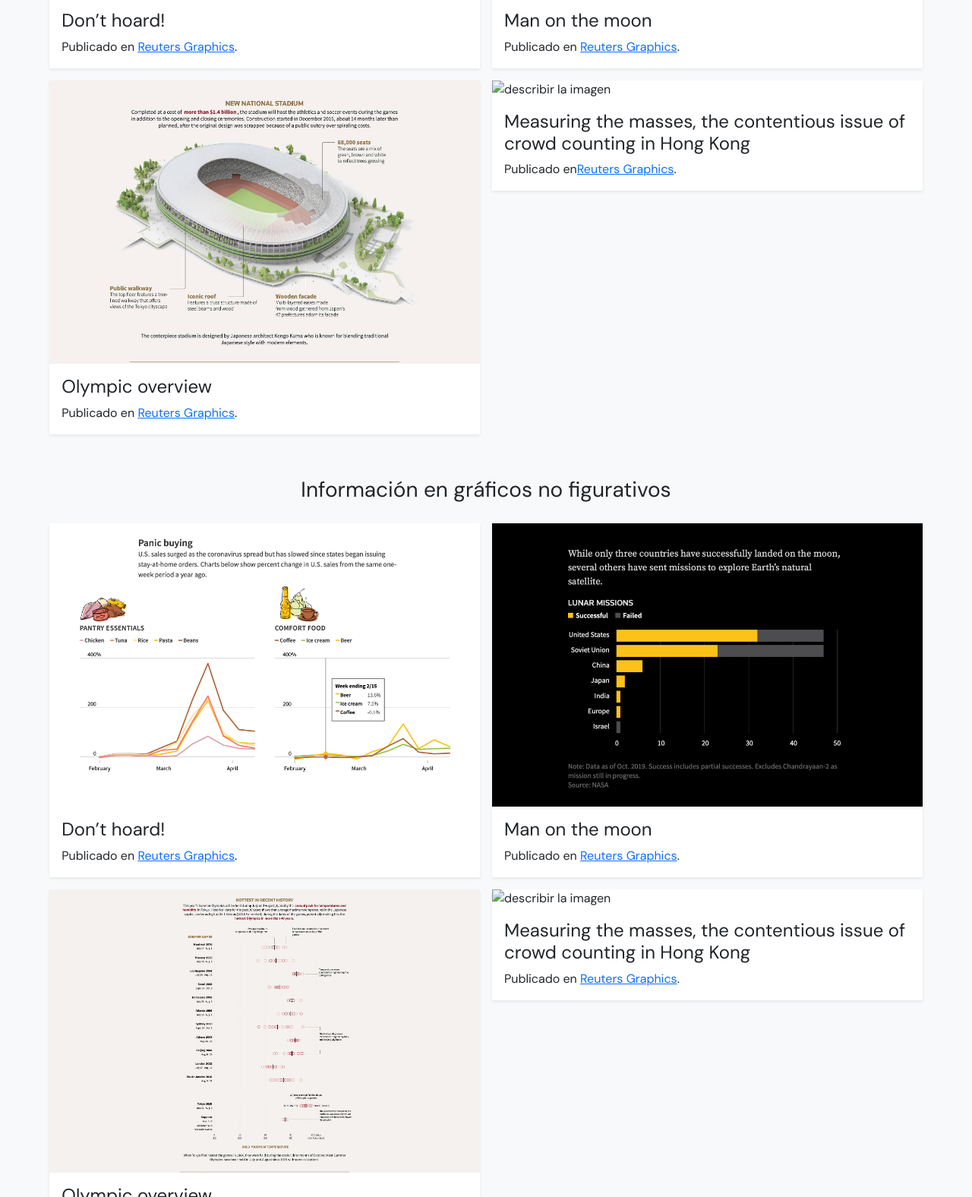
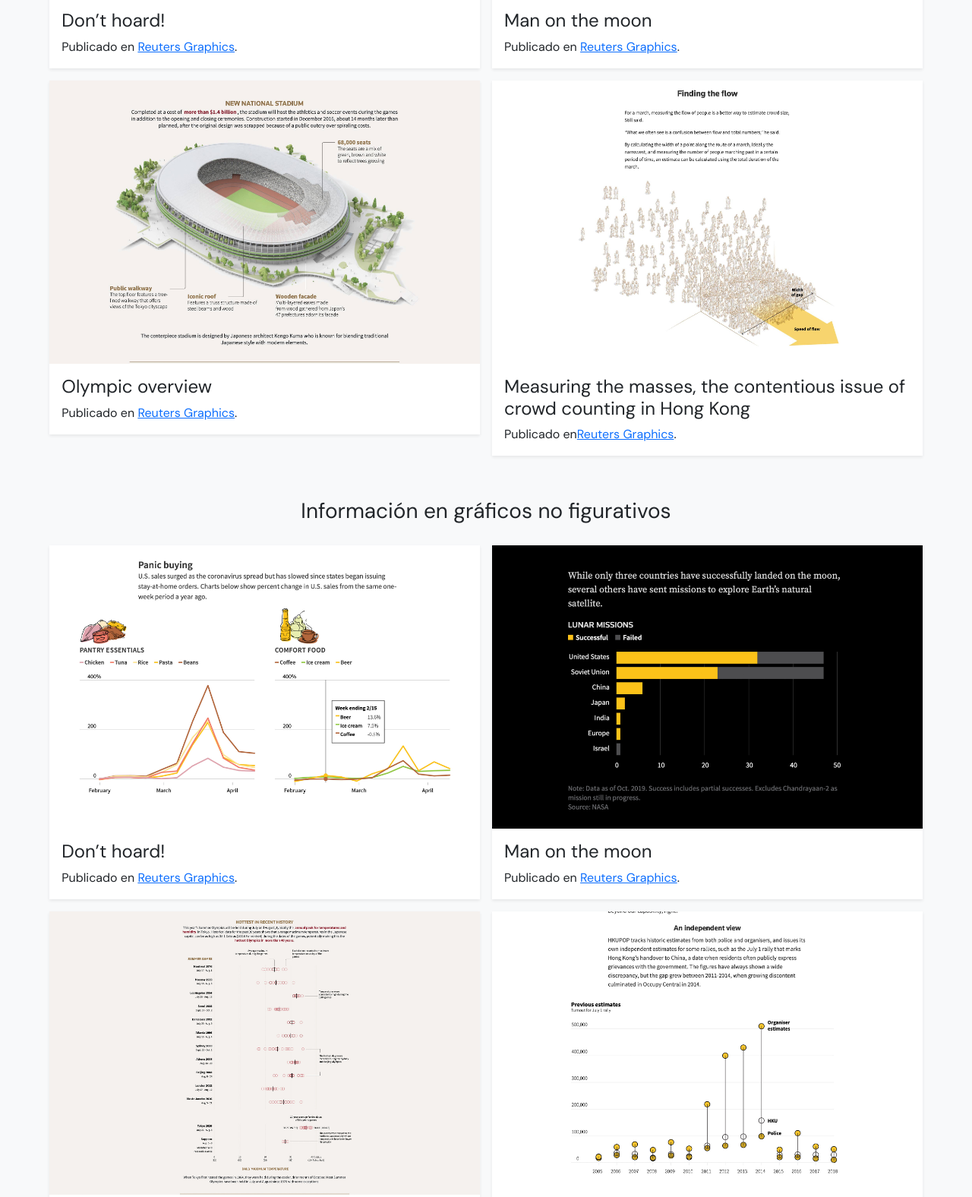
Before and after one commit to FloresFrancisca/info_clase3, a plain HTML site: page index.html in a window 1280 px wide. Shown: the part 1057-2633 px from the top of the page at 76% size. Drawn offline with nearby package versions, Linux system fonts and the light colour scheme.

Commit message:
Update index.html

```diff
--- a/index.html
+++ b/index.html
@@ -73,7 +73,7 @@
                         <!--cuarto gráfico-->
                         <div class="col-sm-6">
                             <div class="card shadow-sm">
-                                <img src="img/reemplazar.png" class="card-img-top" alt="describir la imagen" />
+                                <img src="img/vis4.jpg" class="card-img-top" alt="describir la imagen" />
                                 <div class="card-body">
                                     <h4 class="card-title">Measuring the masses, the contentious issue of crowd counting in Hong Kong</h4>
                                     <p class="card-text">Publicado en<a href="https://graphics.reuters.com/HONGKONG-EXTRADITION-PROTESTS/0100B01001H/index.html" target="_blank" rel="noopener noreferrer">Reuters Graphics</a>.</p>
@@ -117,7 +117,7 @@
                         <!--octavo gráfico-->
                         <div class="col-sm-6">
                             <div class="card shadow-sm">
-                                <img src="img/reemplazar.png" class="card-img-top" alt="describir la imagen" />
+                                <img src="img/vis8.jpg" class="card-img-top" alt="describir la imagen" />
                                 <div class="card-body">
                                     <h4 class="card-title">Measuring the masses, the contentious issue of crowd counting in Hong Kong</h4>
                                     <p class="card-text">Publicado en <a href="https://graphics.reuters.com/HONGKONG-EXTRADITION-PROTESTS/0100B01001H/index.html" target="_blank" rel="noopener noreferrer">Reuters Graphics</a>.</p>
@@ -134,7 +134,7 @@
                 <div class="col-12">
                     <p class="d-flex justify-content-between small p-1 m-0">
                         <!--reemplaza el # que sigue con la URL de tu cuenta en GitHub-->
-                        <a href="#" class="link-light">Francisca Flores</a>
+                        <a href="https://floresfrancisca.github.io/info_clase3/" class="link-light">Francisca Flores</a>
                         <a href="https://github.com/profesorfaco/dno075-2021-1/" class="link-light">Infografía Digital</a>
                         <a href="https://github.com/profesorfaco/dno075-2021-1/tree/main/clase-03" class="d-none d-lg-inline link-light">Lunes 30 de agosto, 2021</a>
                     </p>
```
